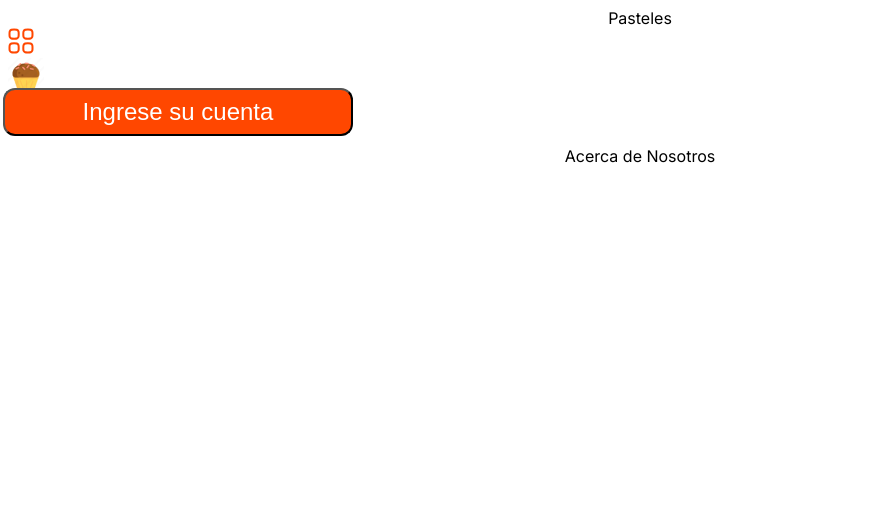
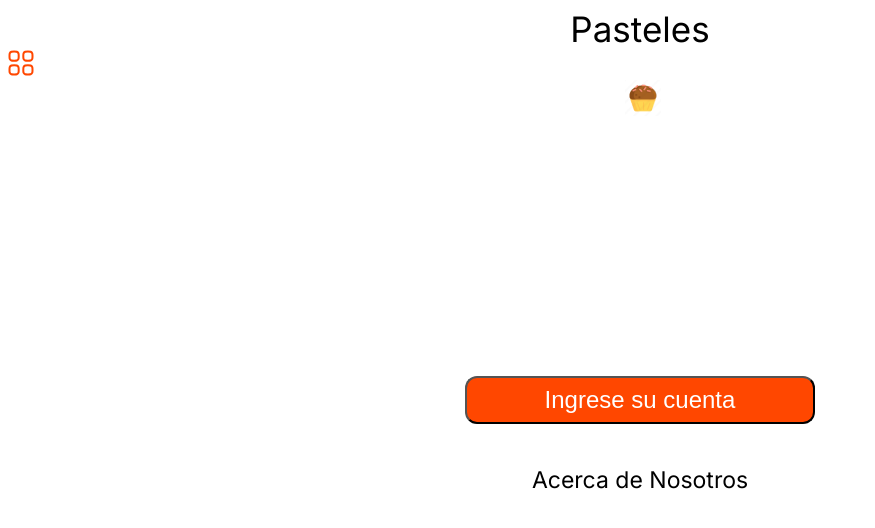
Before and after one commit to HuascarGutierrez/pasteleria-Nino, a React (Vite) app: page / in a window 1280 px wide. Shown: the top 528 px of the page, without its empty margins (0-875 px from the left). Built offline with nearby package versions, Linux system fonts and the light colour scheme.

Commit message:
ordenado

```diff
--- a/src/Nouser/stylesNouser/AcercaD.css
+++ b/src/Nouser/stylesNouser/AcercaD.css
@@ -1,4 +1,10 @@
-.Acerca{
+
+.Acerca {
     font-family: 'Inter', sans-serif;
     text-align: center;
+    font-size: 23px;
+    position: absolute;
+    top: 60%; /* Ajusta el valor según sea necesario para posicionar más abajo */
+    left: 50%;
+    transform: translate(-50%, -50%);
 }
--- a/src/Nouser/stylesNouser/ButtonI.css
+++ b/src/Nouser/stylesNouser/ButtonI.css
@@ -1,16 +1,12 @@
-.botonI{
+.botonI {
+    position: absolute;
+    top: 50%;
+    left: 50%;
+    transform: translate(-50%, -50%);
     background-color: #FF4700;
     width: 350px;
     height: 48px;
     border-radius: 12px;
-    position: relative;
-    top: -10px;
-    left: -5px;
     color: white;
     font-size: 24px;
-    cursor: pointer;
-    text-align: center;
-
-
-
-}
+  }
--- a/src/Nouser/stylesNouser/PhotoP.css
+++ b/src/Nouser/stylesNouser/PhotoP.css
@@ -0,0 +1,8 @@
+.pastel {
+    width: 30px;
+    height: auto;
+    margin-bottom: 10px;
+    display: block; /* Hacer que la imagen sea un bloque para aplicar márgenes y centrar */
+    margin-left: auto;
+    margin-right: auto;
+  }
--- a/src/Nouser/stylesNouser/TituloPast.css
+++ b/src/Nouser/stylesNouser/TituloPast.css
@@ -1,4 +1,7 @@
 .Pastel{
     font-family: 'Inter', sans-serif;
     text-align: center;
+    font-size: 35px;
+
+
 }
```
Also changed, not shown: src/Nouser/GoMenu.jsx (+7 -6 lines).
